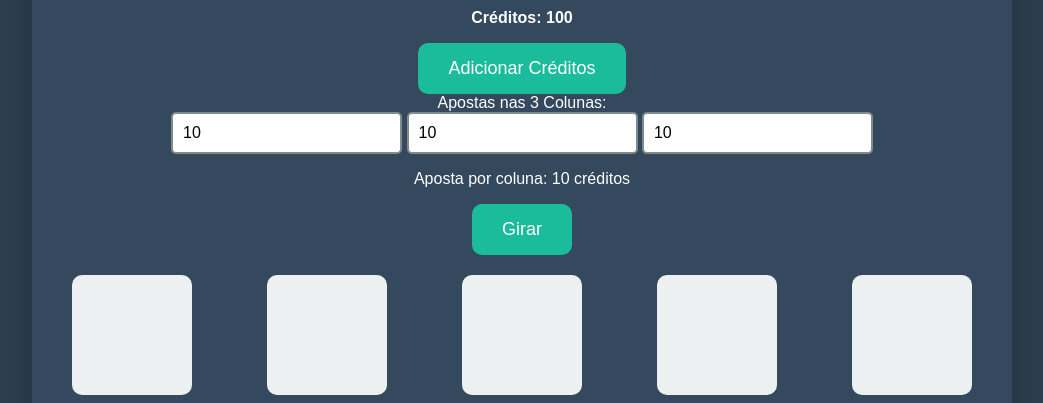
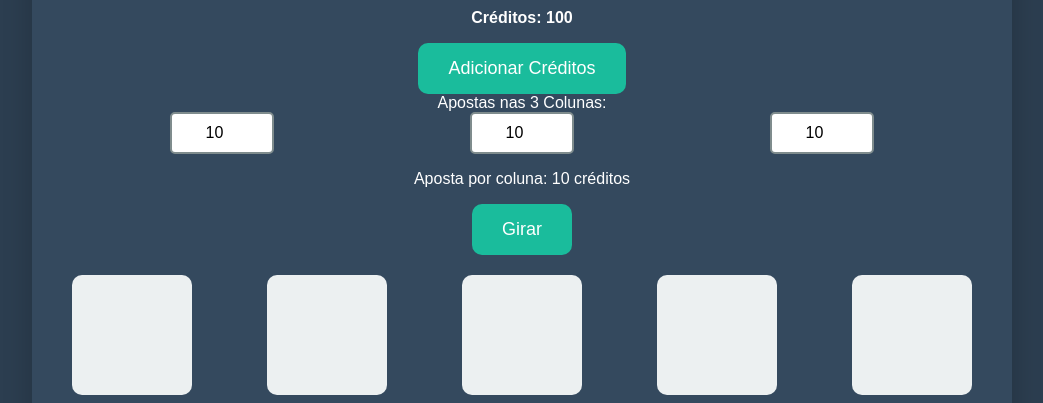
Before and after one commit to leorota21/caca-niquel, a plain HTML site: page index.html in a window 1280 px wide. Shown: the part 133-536 px from the top of the page, without its empty margins (118-1161 px from the left). Drawn offline with Linux system fonts and the light colour scheme.

Commit message:
Update style.css

```diff
--- a/style.css
+++ b/style.css
@@ -52,6 +52,20 @@ input[type="number"] {
     font-size: 16px;
     border-radius: 5px;
     border: 2px solid #7f8c8d;
+}
+
+/* Controles de Aposta por Coluna */
+.bet-columns {
+    display: flex;
+    justify-content: space-around;
+    margin-bottom: 10px;
+}
+
+.bet-column {
+    padding: 10px;
+    font-size: 16px;
+    width: 80px;
+    text-align: center;
 }
 
 /* Slots */
```
